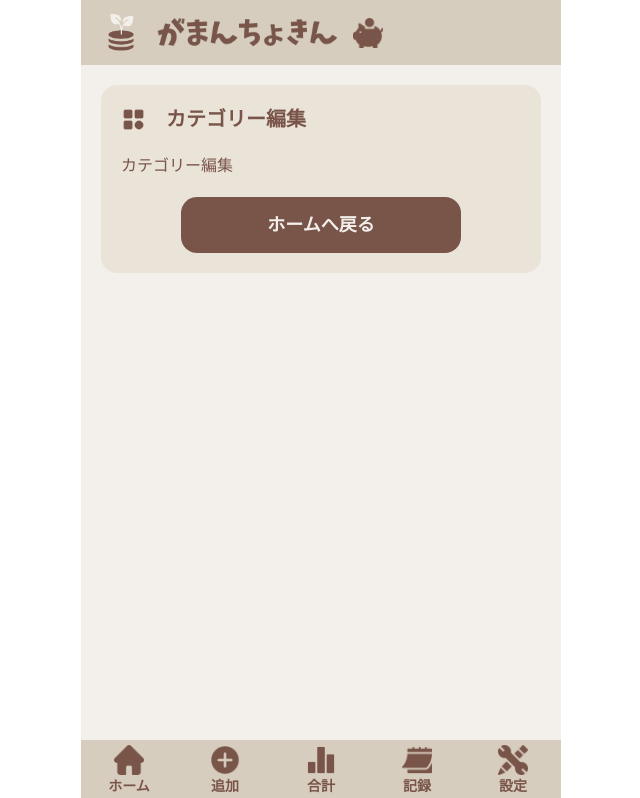
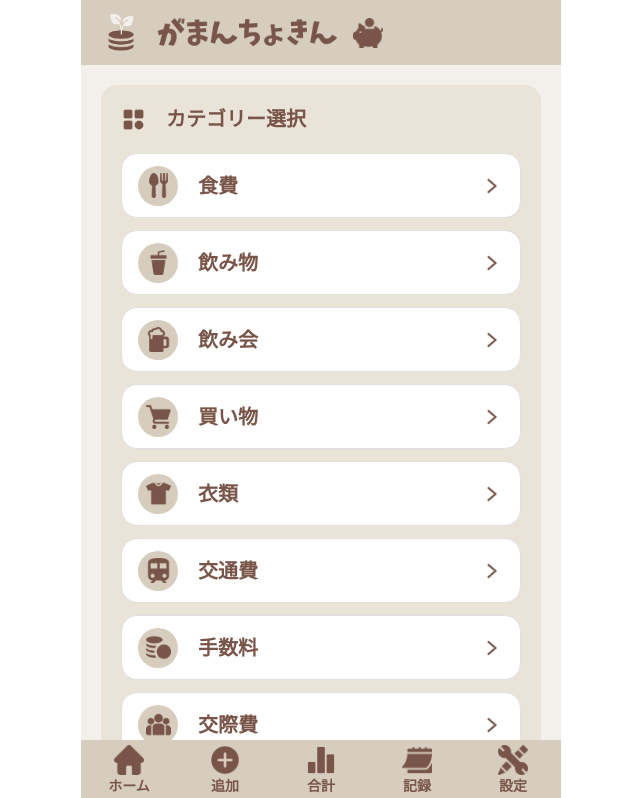
Before and after one commit to Naoya-0213/money-mindful, a Next.js app: page /money-mindful/add/AddCategoryPage in a window 1280 px wide. Shown: the top 798 px of the page, without its empty margins (319-959 px from the left). Built offline with nearby package versions, Linux system fonts and the light colour scheme.

Commit message:
カテゴリー選択完了_7/6_23:25

```diff
--- /dev/null
+++ b/src/app/components/category/CategoryItem.tsx
@@ -0,0 +1,47 @@
+// カテゴリー選択セクション用　各アイテムカード
+
+"use client"
+
+import React from "react";
+import CategoryIcon from "./category-icon/CategoryIcon";
+import { CATEGORY_ICON_LIST } from "@/const/category-icon/categoryIconMap";
+import Image from "next/image";
+import { useRouter } from "next/navigation";
+
+type CategoryItemProps = {
+  name: keyof typeof CATEGORY_ICON_LIST;
+};
+
+const CategoryItem = ({ name }: CategoryItemProps) => {
+  const router = useRouter();
+  const icon = CATEGORY_ICON_LIST[name];
+
+  return (
+    <button
+      className="w-full rounded-2xl border border-[#E0E0E0] bg-white px-4 py-2 text-[#795549] focus:border-[#795549] focus:ring-0 focus:outline-none"
+      style={{ height: "var(--input-height)" }}
+      onClick={() => router.push("/money-mindful/add/")}
+      type="button"
+    >
+      <div className="flex items-center justify-between">
+        <div className="flex items-center gap-5 text-lg font-bold text-[#795549]">
+          {/* カテゴリーアイコン */}
+          <CategoryIcon name={name} />
+
+          {/* カテゴリータイトル */}
+          <h2 className="text-xl font-bold">{icon.title}</h2>
+        </div>
+        <div>
+          <Image
+            src="/icon/arrow/next-icon.png"
+            alt="矢印"
+            width={24}
+            height={24}
+          />
+        </div>
+      </div>
+    </button>
+  );
+};
+
+export default CategoryItem;
--- a/src/app/money-mindful/add/AddCategoryPage/page.tsx
+++ b/src/app/money-mindful/add/AddCategoryPage/page.tsx
@@ -1,7 +1,7 @@
 // カテゴリー編集ページ用
 
 import Button from "@/app/components/button/Button";
-import EditCategoryPage from "@/app/components/category/EditCategory";
+import CategoryItem from "@/app/components/category/CategoryItem";
 import SectionCard from "@/app/components/section-card/SectionCard";
 import Link from "next/link";
 import React from "react";
@@ -10,15 +10,27 @@ const AddCategoryPage = () => {
   return (
     <div className="flex gap-5 p-5">
       <SectionCard
-        title="カテゴリー編集"
+        title="カテゴリー選択"
         icon="/icon/categories/categories.png"
-        label="進捗icon"
+        label="カテゴリーicon"
       >
-        <EditCategoryPage />
+        <div className="flex flex-col gap-3">
+          <CategoryItem name="food" />
+          <CategoryItem name="drink" />
+          <CategoryItem name="beer" />
+          <CategoryItem name="shopping" />
+          <CategoryItem name="clothing" />
+          <CategoryItem name="transportation" />
+          <CategoryItem name="money" />
+          <CategoryItem name="social" />
+          <CategoryItem name="hobby" />
+          <CategoryItem name="entertainment" />
+          <CategoryItem name="others" />
+        </div>
 
-        {/* ホームへ戻るボタン */}
-        <Link href="/money-mindful/home" className="flex w-full justify-center">
-          <Button>ホームへ戻る</Button>
+        {/* 編集ボタン */}
+        <Link href="/money-mindful/edit-category-page" className="flex w-full justify-center">
+          <Button>カテゴリー編集</Button>
         </Link>
       </SectionCard>
     </div>
--- a/src/app/money-mindful/home/component/AddRecordCard.tsx
+++ b/src/app/money-mindful/home/component/AddRecordCard.tsx
@@ -31,7 +31,7 @@ const AddRecordCard = () => {
           <div className="flex gap-5">
             <CategoryIcon name="clothing" />
             <CategoryIcon name="beer" />
-            <CategoryIcon name="train" />
+            <CategoryIcon name="transportation" />
             <CategoryIcon name="food" />
           </div>
         </div>
--- a/src/const/category-icon/categoryIconMap.ts
+++ b/src/const/category-icon/categoryIconMap.ts
@@ -1,29 +1,82 @@
 // カテゴリーアイコン一括管理用
 
 export const CATEGORY_ICON_LIST = {
+  // 食費アイコン
+  food: {
+    src: "/icon/categories/icon/food.png",
+    alt: "食費アイコン",
+    title: "食費",
+  },
+
   // 飲み物アイコン
-  drink: { src: "/icon/categories/icon/drink.png", alt: "飲み物アイコン" },
+  drink: {
+    src: "/icon/categories/icon/drink.png",
+    alt: "飲み物アイコン",
+    title: "飲み物",
+  },
 
   // 飲み会アイコン
-  beer: { src: "/icon/categories/icon/beer.png", alt: "飲み会アイコン" },
+  beer: {
+    src: "/icon/categories/icon/beer.png",
+    alt: "飲み会アイコン",
+    title: "飲み会",
+  },
 
-  // 食費アイコン
-  food: { src: "/icon/categories/icon/food.png", alt: "食費アイコン" },
+  // 買い物アイコン
+  shopping: {
+    src: "/icon/categories/icon/shopping.png",
+    alt: "買い物アイコン",
+    title: "買い物",
+  },
+
+  // 服アイコン
+  clothing: {
+    src: "/icon/categories/icon/clothing.png",
+    alt: "服アイコン",
+    title: "衣類",
+  },
 
   // 交通費アイコン
-  train: { src: "/icon/categories/icon/train.png", alt: "交通費アイコン" },
-
-  // 買い物アイコン
-  shopping: { src: "/icon/categories/icon/shopping.png", alt: "買い物アイコン" },
+  transportation: {
+    src: "/icon/categories/icon/train.png",
+    alt: "交通費アイコン",
+    title: "交通費",
+  },
 
   // お金アイコン
-  money: { src: "/icon/categories/icon/money.png", alt: "お金アイコン" },
+  money: {
+    src: "/icon/categories/icon/money.png",
+    alt: "お金アイコン",
+    title: "手数料",
+  },
 
   // 交際費アイコン
-  social: { src: "/icon/categories/icon/social.png", alt: "交際費アイコン" },
+  social: {
+    src: "/icon/categories/icon/social.png",
+    alt: "交際費アイコン",
+    title: "交際費",
+  },
 
-  // 服アイコン
-  clothing: { src: "/icon/categories/icon/clothing.png", alt: "服アイコン" },
+  // 趣味アイコン
+  hobby: {
+    src: "/icon/categories/icon/hobby.png",
+    alt: "ゲーム機アイコン",
+    title: "趣味",
+  },
+
+  // 娯楽アイコン
+  entertainment: {
+    src: "/icon/categories/icon/entertainment.png",
+    alt: "温泉アイコン",
+    title: "娯楽",
+  },
+
+  // その他
+  others: {
+    src: "/icon/categories/icon/others.png",
+    alt: "その他アイコン",
+    title: "その他",
+  },
 } as const;
 
 export type CategoryType = keyof typeof CATEGORY_ICON_LIST;
```
Also changed, not shown: src/app/components/category/BigCategory.tsx (deleted, +0 -19 lines), public/icon/categories/icon/others.png (renamed from public/icon/categories/icon/ellipsis.png).
